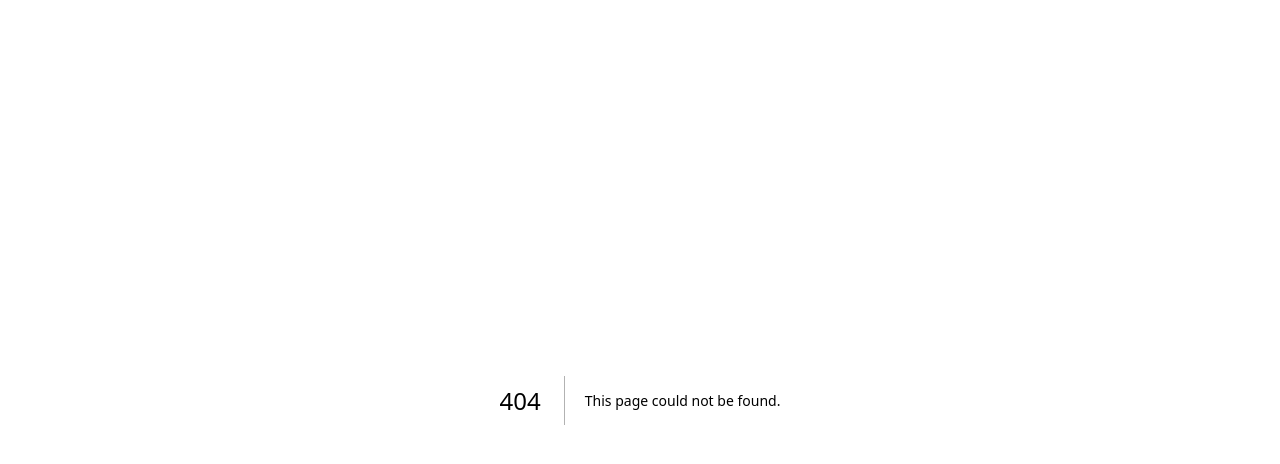
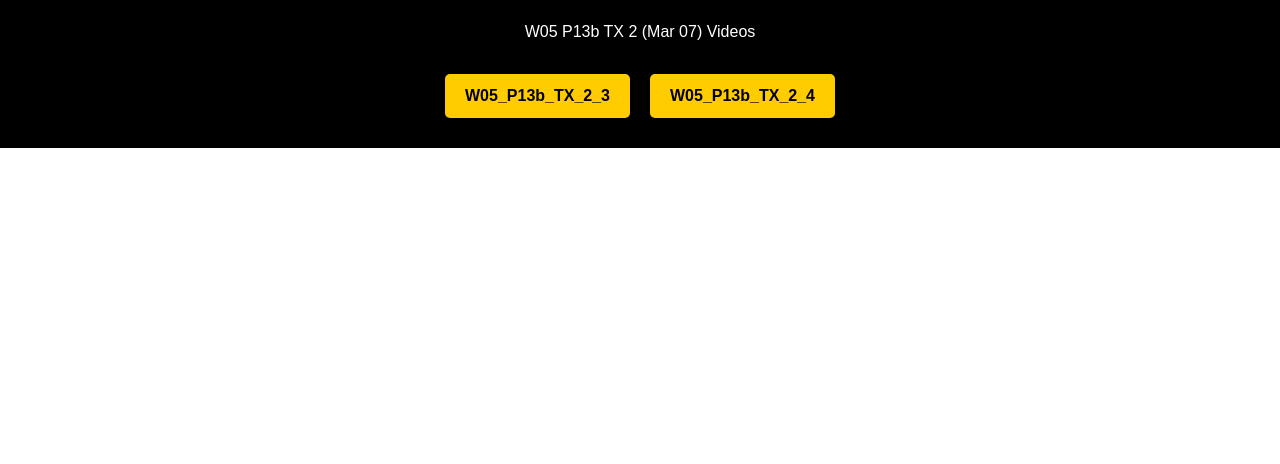
Before and after one commit to vimu-nk/cmax, a Next.js app: page /sections/section1 in a window 1280 px wide. Before the commit this address had no page. Shown: the top 464 px of the page. Built offline with nearby package versions, Linux system fonts and the light colour scheme.

Commit message:
Refactor video handling to support sections; implement dynamic section pages and secure video URLs

```diff
--- a/pages/api/hello.js
+++ /dev/null
@@ -1,5 +0,0 @@
-// Next.js API route support: https://nextjs.org/docs/api-routes/introduction
-
-export default function handler(req, res) {
-  res.status(200).json({ name: "John Doe" });
-}
--- /dev/null
+++ b/pages/api/videos/[sectionId].js
@@ -0,0 +1,31 @@
+import jwt from "jsonwebtoken";
+import fs from "fs";
+import path from "path";
+
+export default async function handler(req, res) {
+	const { BUNNY_CDN_URL, BUNNY_AUTH_KEY } = process.env;
+	const { sectionId } = req.query;
+
+	// Read video data from the JSON file
+	const videosFilePath = path.join(process.cwd(), "data", "videos.json");
+	const videosData = JSON.parse(fs.readFileSync(videosFilePath, "utf8"));
+
+	// Get videos for the specific section
+	const videos = videosData[sectionId] || [];
+
+	// Generate secured URLs
+	const secureVideos = videos.map((video) => {
+		const token = jwt.sign(
+			{ exp: Math.floor(Date.now() / 1000) + 3600, v: video.guid },
+			BUNNY_AUTH_KEY
+		);
+
+		return {
+			title: video.title,
+			guid: video.guid,
+			securedUrl: `https://${BUNNY_CDN_URL}/${video.guid}/playlist.m3u8?token=${token}`,
+		};
+	});
+
+	res.status(200).json(secureVideos);
+}
--- a/pages/index.js
+++ b/pages/index.js
@@ -2,13 +2,21 @@ import Link from "next/link";
 import { useEffect, useState } from "react";
 
 export default function Home() {
-	const [videos, setVideos] = useState([]);
+	const [sections, setSections] = useState([]);
 
-	// Fetch video list
+	// Fetch section data from the JSON file
 	useEffect(() => {
-		fetch(`/api/videos`)
-			.then((res) => res.json())
-			.then((data) => setVideos(data));
+		fetch("/data/sections.json")
+			.then((res) => {
+				if (!res.ok) {
+					throw new Error("Failed to fetch sections");
+				}
+				return res.json();
+			})
+			.then((data) => setSections(data))
+			.catch((error) => {
+				console.error("Error fetching sections:", error);
+			});
 	}, []);
 
 	return (
@@ -20,14 +28,14 @@ export default function Home() {
 				background: "black",
 			}}
 		>
-			<h1 style={{ marginBottom: "20px" }}>Video List</h1>
+			<h1 style={{ marginBottom: "20px" }}>Video Sections</h1>
 
-			{/* List of Videos as Buttons */}
+			{/* Dynamically generate buttons for each section */}
 			<div>
-				{videos.map((video, index) => (
+				{sections.map((section) => (
 					<Link
-						key={video.guid}
-						href={`/videos/${video.guid}`}
+						key={section.id}
+						href={`/sections/${section.id}`}
 						passHref
 					>
 						<button
@@ -42,7 +50,7 @@ export default function Home() {
 								fontWeight: "bold",
 							}}
 						>
-							{video.title}
+							{section.name}
 						</button>
 					</Link>
 				))}
--- /dev/null
+++ b/pages/sections/[sectionId].js
@@ -0,0 +1,91 @@
+import Link from "next/link";
+import { useEffect, useState } from "react";
+import { useRouter } from "next/router";
+
+export default function SectionPage() {
+	const router = useRouter();
+	const { sectionId } = router.query; // Get the dynamic section ID from the URL
+	const [videos, setVideos] = useState([]);
+	const [sectionName, setSectionName] = useState(""); // State to store the section name
+
+	// Fetch section name and video data
+	useEffect(() => {
+		if (sectionId) {
+			// Fetch section name from sections.json
+			fetch("/data/sections.json")
+				.then((res) => {
+					if (!res.ok) {
+						throw new Error("Failed to fetch sections");
+					}
+					return res.json();
+				})
+				.then((data) => {
+					const section = data.find((s) => s.id === sectionId);
+					if (section) {
+						setSectionName(section.name); // Set the section name
+					}
+				})
+				.catch((error) => {
+					console.error("Error fetching sections:", error);
+				});
+
+			// Fetch video data for the specific section
+			fetch("/data/videos.json")
+				.then((res) => {
+					if (!res.ok) {
+						throw new Error("Failed to fetch videos");
+					}
+					return res.json();
+				})
+				.then((data) => {
+					setVideos(data[sectionId] || []);
+				})
+				.catch((error) => {
+					console.error("Error fetching videos:", error);
+				});
+		}
+	}, [sectionId]);
+
+	return (
+		<div
+			style={{
+				textAlign: "center",
+				padding: "20px",
+				color: "white",
+				background: "black",
+			}}
+		>
+			{/* Display the section name */}
+			<h1 style={{ marginBottom: "20px" }}>{sectionName} Videos</h1>
+
+			{/* List of Videos as Buttons */}
+			<div>
+				{videos.map((video, index) => (
+					<Link
+						key={video.guid}
+						href={{
+							pathname: `/videos/${video.guid}`,
+							query: { sectionId: sectionId }, // Pass the sectionId
+						}}
+						passHref
+					>
+						<button
+							style={{
+								background: "#ffcc00",
+								color: "black",
+								padding: "10px 20px",
+								margin: "10px",
+								border: "none",
+								borderRadius: "5px",
+								cursor: "pointer",
+								fontWeight: "bold",
+							}}
+						>
+							{video.title}
+						</button>
+					</Link>
+				))}
+			</div>
+		</div>
+	);
+}
--- /dev/null
+++ b/public/data/sections.json
@@ -0,0 +1,10 @@
+[
+	{
+		"id": "section1",
+		"name": "W05 P13b TX 2 (Mar 07)"
+	},
+	{
+		"id": "section2",
+		"name": "P13b Theory"
+	}
+]
--- /dev/null
+++ b/public/data/videos.json
@@ -0,0 +1,18 @@
+{
+	"section1": [
+		{
+			"title": "W05_P13b_TX_2_3",
+			"guid": "0ffb117f-1003-46a9-b621-ddca53e0de98"
+		},
+		{
+			"title": "W05_P13b_TX_2_4",
+			"guid": "4023bac5-e628-475f-93c4-3faaa03c19e8"
+		}
+	],
+	"section2": [
+		{
+			"title": "W05_P13b_TX_2_3",
+			"guid": "0ffb117f-1003-46a9-b621-ddca53e0de98"
+		}
+	]
+}
```
